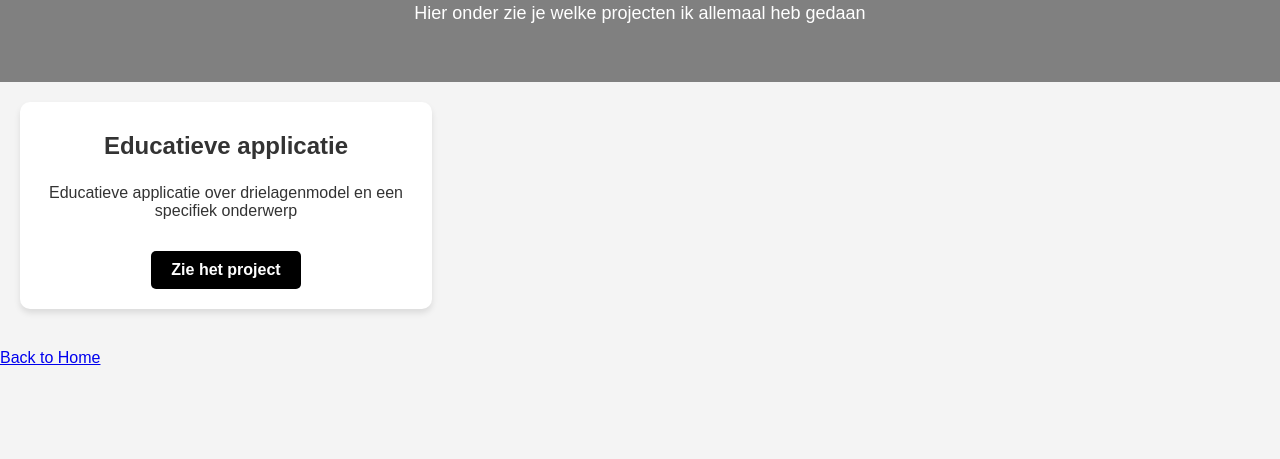
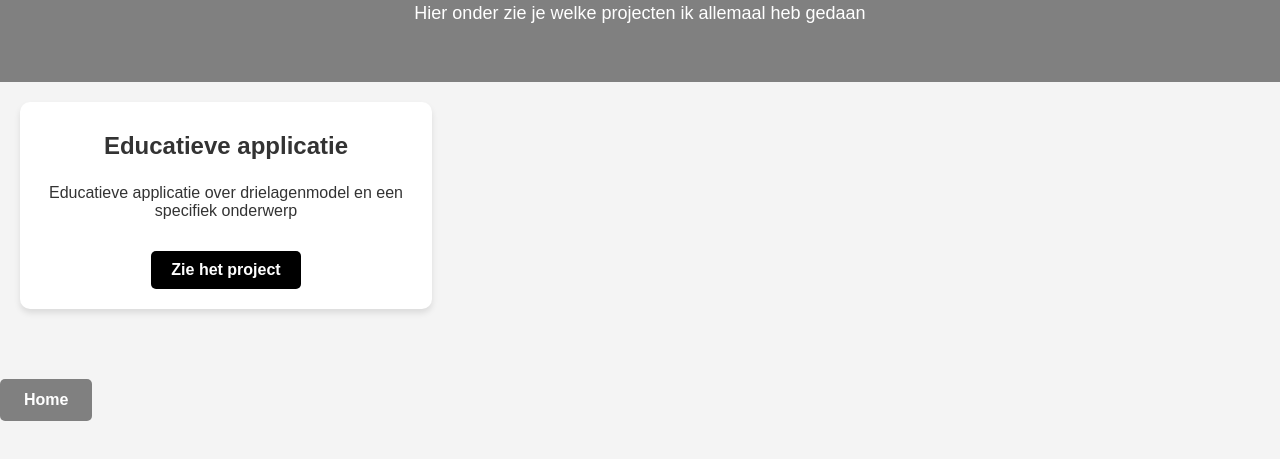
Before and after one commit to RoverMul/RoverMul.github.io, a plain HTML site: page Portfolio.html in a window 1280 px wide. Shown: the part 127-586 px from the top of the page. Drawn offline with Linux system fonts and the light colour scheme.

Commit message:
Update Portfolio.html

```diff
--- a/Portfolio.html
+++ b/Portfolio.html
@@ -115,7 +115,7 @@
   </section>
 
   <!-- Back to Home button -->
-  <a href="index.html" class="Home">Back to Home</a>
+  <a href="index.html" class="back-home-btn">Home</a>
 
 </body>
 </html>
```
